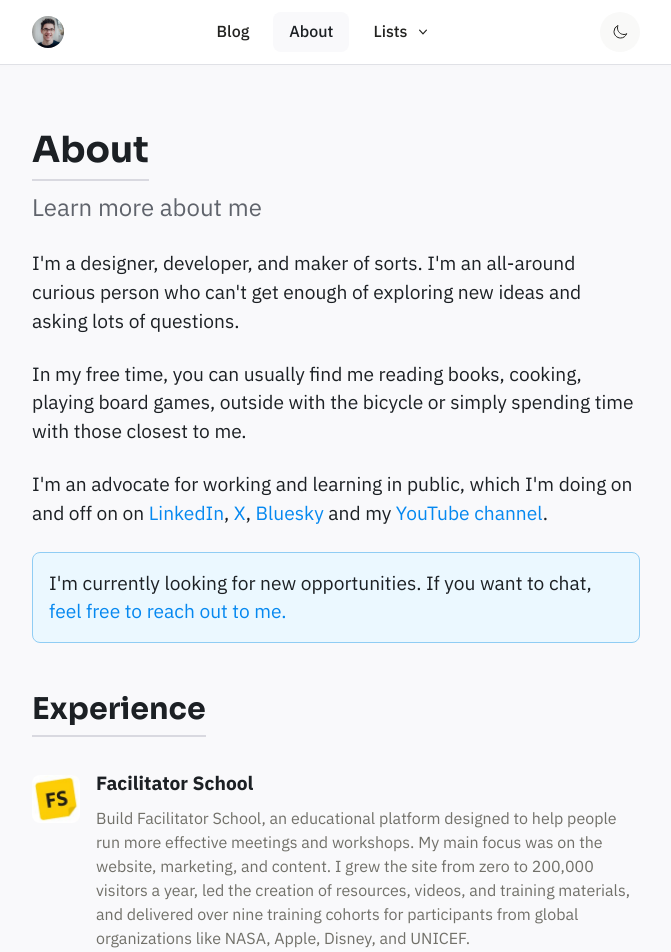
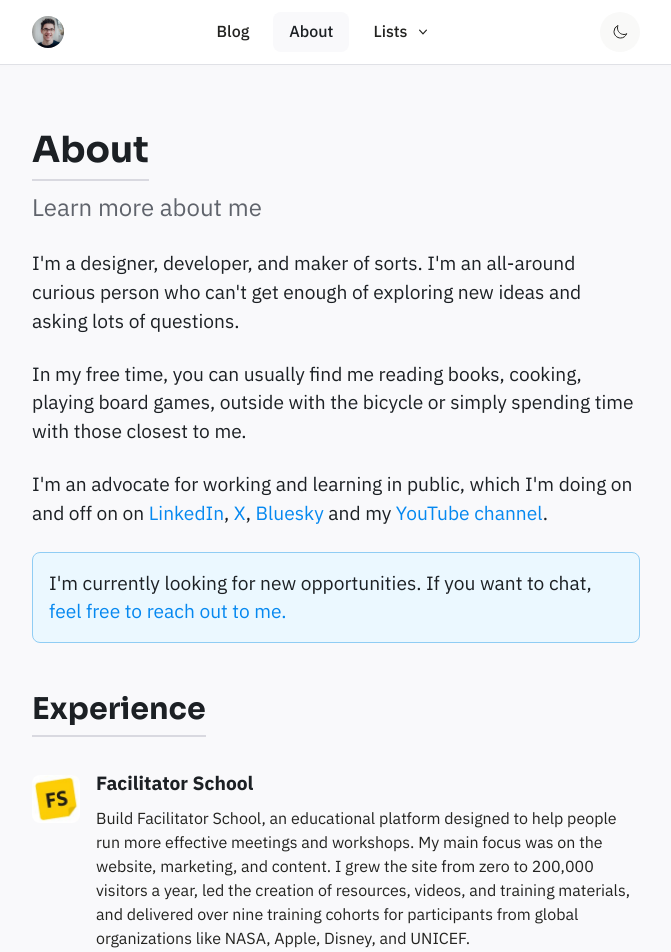
Before and after one commit to wirtzdan/website, a Next.js app: page /about in a window 1280 px wide. Shown: the top 952 px of the page, without its empty margins (304-975 px from the left). Built offline with nearby package versions, Linux system fonts and the light colour scheme.

Commit message:
💄 Update text color in ExperienceCard component for improved readability

```diff
--- a/components/experience-card.js
+++ b/components/experience-card.js
@@ -22,7 +22,7 @@ const ExperienceCard = ({ company, logo, role, date, description }) => {
         />
         <VStack align="start" spacing={2}>
           <Text fontWeight="bold">{company}</Text>
-          <Text fontSize="md" color={useColorModeValue("gray.500", "gray.100")}>
+          <Text fontSize="md" color={useColorModeValue("gray.800", "gray.100")}>
             {description}
           </Text>
           <Text
```
